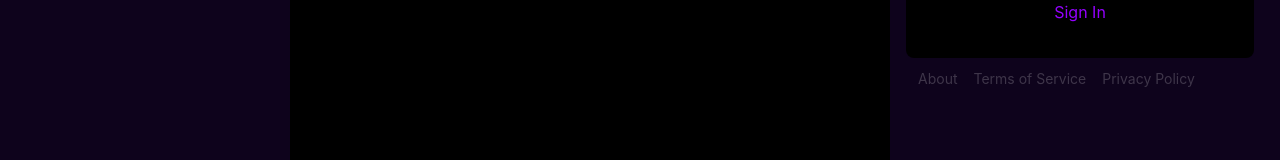
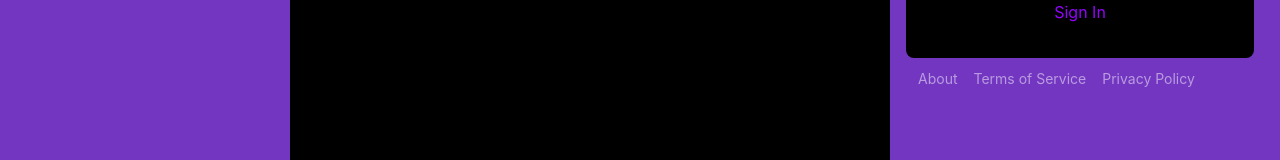
Before and after one commit to jlsurbonas/aws-bootcamp-cruddur-2023, a React (Create React App) app in the folder frontend-react-js/: page / in a window 1280 px wide. Shown: the part 367-527 px from the top of the page. Built offline with nearby package versions, Linux system fonts and the light colour scheme; no server answers; what aws-amplify would draw is missing.

Commit message:
improving UI

```diff
--- a/frontend-react-js/src/components/ActivityItem.css
+++ b/frontend-react-js/src/components/ActivityItem.css
@@ -1,7 +1,7 @@
 .activity_item {
   display: flex;
   flex-direction: column;
-  border-bottom: solid 1px rgb(31,36,49);
+  border-bottom: solid 1px rgb(157, 149, 184);
   overflow: hidden;
   padding: 16px;
 }
--- a/frontend-react-js/src/components/DesktopSidebar.css
+++ b/frontend-react-js/src/components/DesktopSidebar.css
@@ -12,7 +12,7 @@ section footer {
 
 section footer a {
   text-decoration: none;
-  color: rgba(255,255,255,0.2);
+  color: rgba(255,255,255,0.5);
   font-size: 14px;
 }
 
--- a/frontend-react-js/src/index.css
+++ b/frontend-react-js/src/index.css
@@ -2,7 +2,7 @@
 html,body {
   height: 100%;
   width: 100%;
-  background: rgb(14,3,28);
+  background: rgb(115, 54, 193);
 }
 
 body {
```
